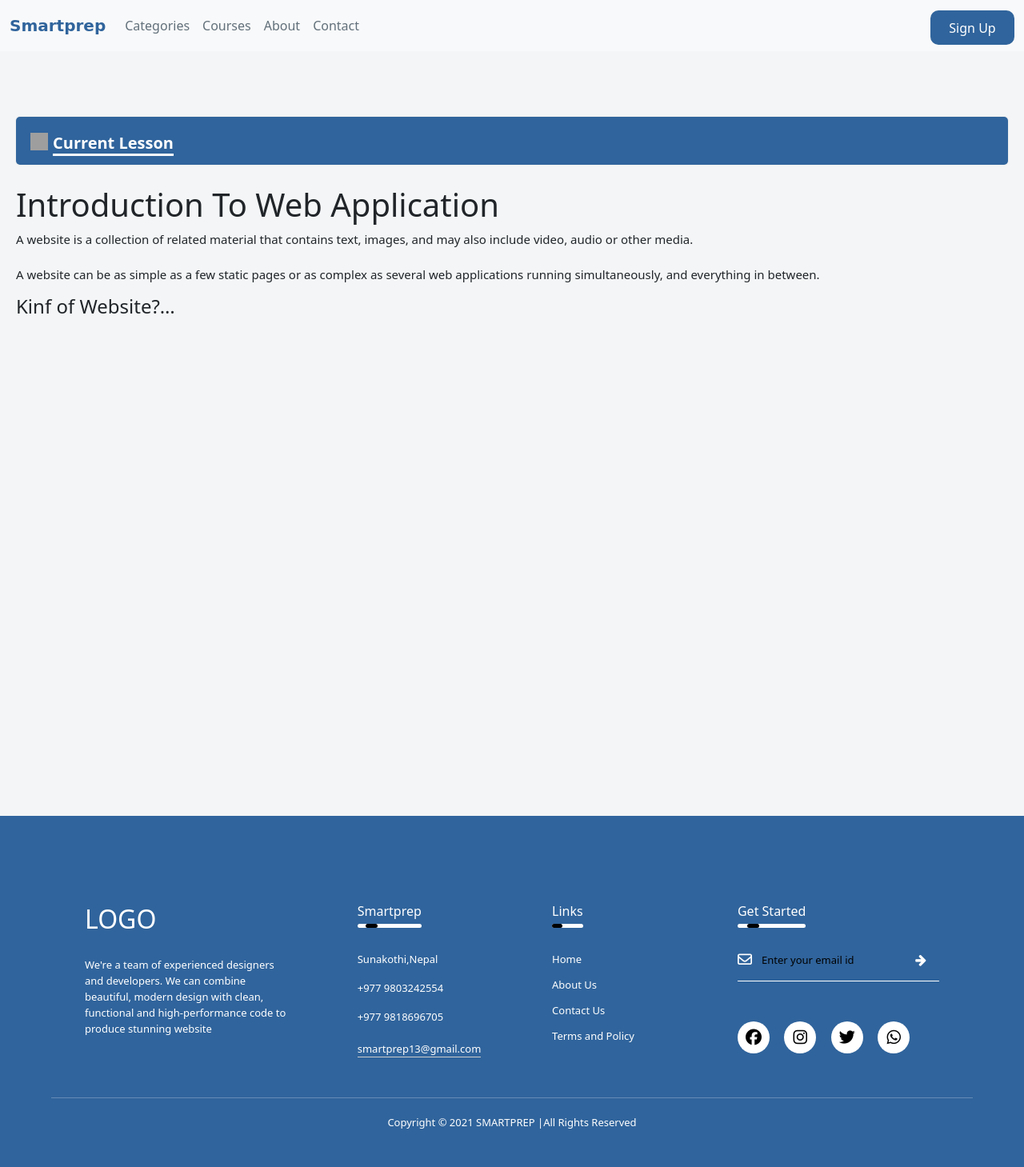
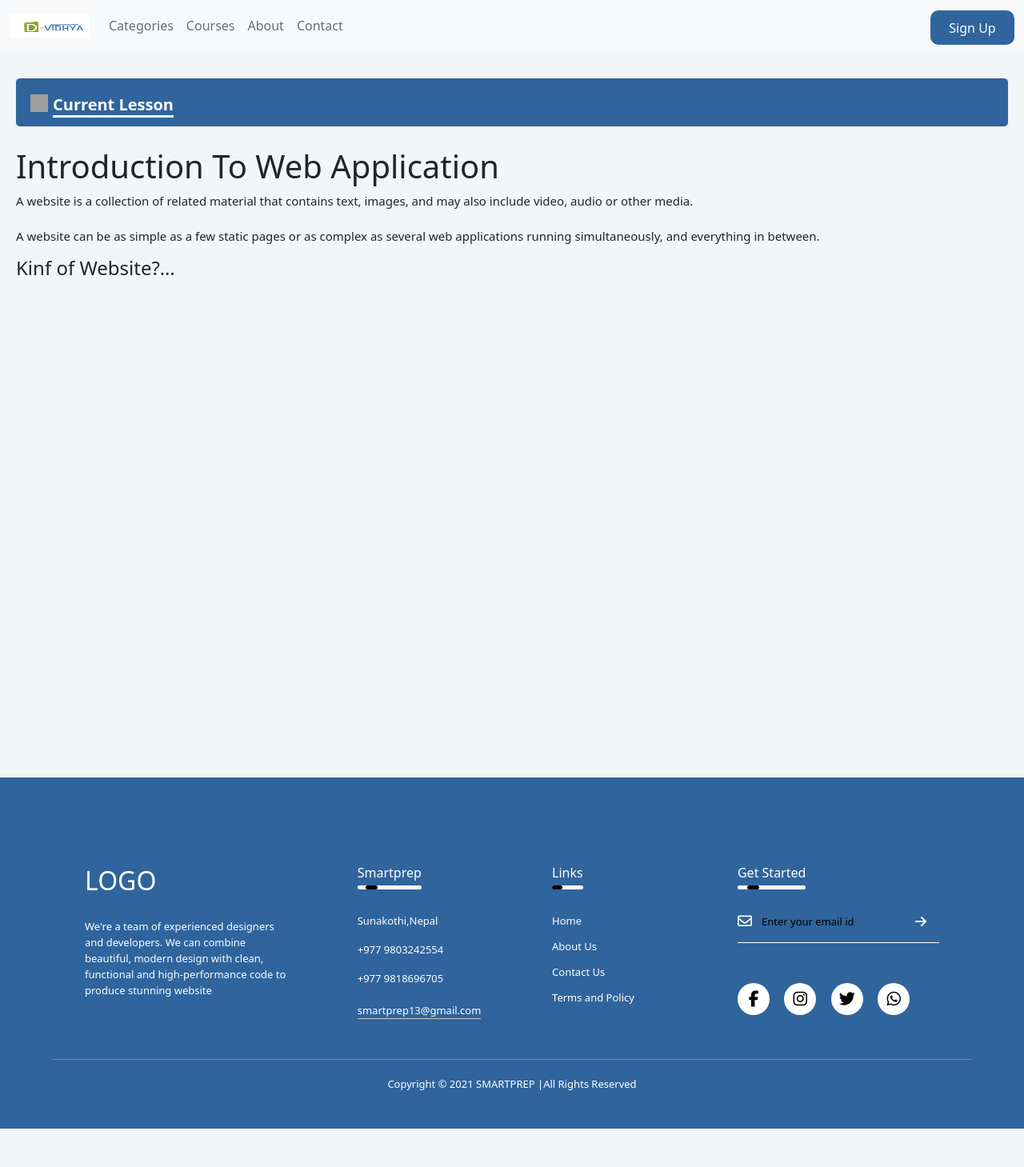
Before and after one commit to sanju133/smartprepadmin, a Django app: page /materials/week1/ in a window 1280 px wide. Shown: the whole page at 80% size. After the commit the page ends 1411 px from the top, so only its background shows below. Run offline with Django 3.2, Linux system fonts and the light colour scheme; some libraries are stand-ins or nearby versions; grey boxes are pictures that could not be loaded.

Commit message:
sanju2nd

```diff
--- a/smartprep/admins/templates/admins/category_form.html
+++ b/smartprep/admins/templates/admins/category_form.html
@@ -33,6 +33,7 @@
 
     <div class="col-md-12 mt-5" >
         <h2 id="head4" class="">Add Category</h2>
+        {% include 'accounts/messages.html' %}
 
         <div class="card py-2 px-2" style="display:flex; justify-content:center">
         <form class="myForm" action="" method="POST" enctype="multipart/form-data">
--- a/smartprep/admins/templates/admins/get_category.html
+++ b/smartprep/admins/templates/admins/get_category.html
@@ -28,6 +28,7 @@ color:white;
         <div class="col-lg-12 mt-5">
             <div class="store  card py-2 px-2">
                 <h1 class="text-left">Category</h1>
+                      {% include 'accounts/messages.html' %}
                 <div class="add">
                     <a href="/admins/category_form/" >
                         <button class="btnn">
--- a/smartprep/materials/templates/materials/details.html
+++ b/smartprep/materials/templates/materials/details.html
@@ -164,7 +164,7 @@ margin-top:7%;
 			outline: none;
 			transition: .3s;
 		}
-		img {
+		.image {
 		height:300px;
 
 		}
@@ -215,7 +215,7 @@ margin-top:7%;
 			</div>
 			<div class="head">
 				<a href="#!">
-					<img class="card-img-top" src="/{{i.course_Image}}" alt="..." /></a>
+					<img class="card-img-top image" src="/{{i.course_Image}}" alt="..." /></a>
 
 			</div>
 		</div>
--- a/smartprep/materials/templates/materials/week1.html
+++ b/smartprep/materials/templates/materials/week1.html
@@ -1,25 +1,4 @@
-week1.html
-Who has access
 
-System properties
-Type
-HTML
-Size
-6 KB
-Storage used
-6 KB
-Location
-materials
-Owner
-Manisha Basukala
-Modified
-1:57 am by Manisha Basukala
-Opened
-12:32 pm by me
-Created
-10:29 am
-No description
-Viewers can download
 <style>
 .maincard{
     display: flex;
--- a/smartprep/templates/header.html
+++ b/smartprep/templates/header.html
@@ -2,7 +2,10 @@
 
 <nav class="navbar navsi navbar-expand-lg bg-light fixed-top">
         <div class="container-fluid">
-          <a class="navbar-brand" href="/">Smartprep </a>
+
+          <a class="navbar-brand" href="/">
+          <img src="{% static 'images/logo2.jpg' %}" width="100" height="30" alt="">
+          </a>
           <button class="navbar-toggler" type="button" data-bs-toggle="collapse" data-bs-target="#navbarSupportedContent" aria-controls="navbarSupportedContent" aria-expanded="false" aria-label="Toggle navigation">
             <i class="fa fa-bars" aria-hidden="true"></i>
           </button>
```
Also changed, not shown: smartprep/materials/templates/materials/module.html (+0 -22 lines), smartprep/materials/templates/materials/mylearning.html (+5 -7 lines), smartprep/static/images/logo1.svg (added), smartprep/static/images/logo2.jpg (added), smartprep/static/uploaded_Files/3_xIJbdsS.jpg (added).
